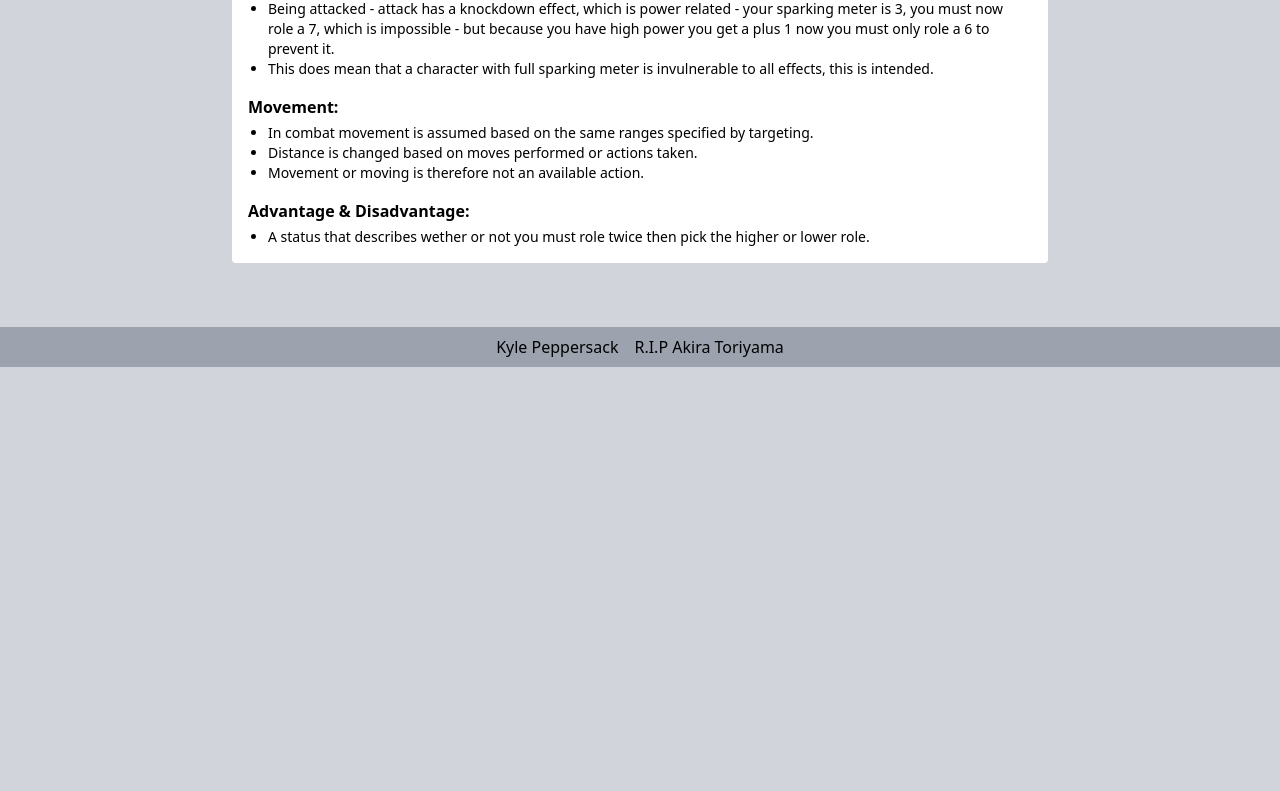
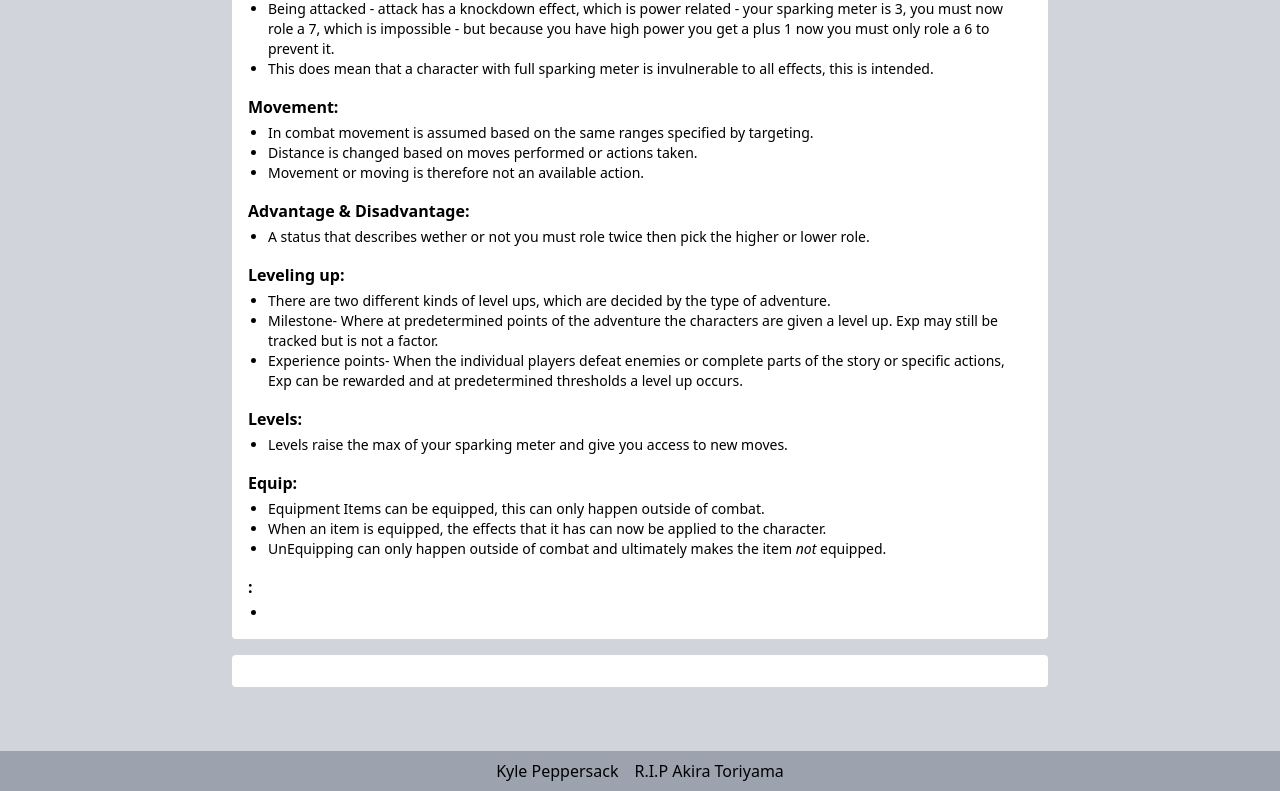
Before and after one commit to KylePep/ddbwiki, a Next.js app: page /rules in a window 1280 px wide. Shown: the part 1961-2752 px from the top of the page. Before the commit the page ends 2328 px from the top, so only its background shows below. Built offline with nearby package versions, Linux system fonts and the light colour scheme.

Commit message:
Created CharacterActions page, and imported it to rules page.

```diff
--- /dev/null
+++ b/app/components/CharacterActions.tsx
@@ -0,0 +1,9 @@
+import React from 'react'
+
+export default function CharacterActions() {
+  return (
+    <div className='bg-white p-4 rounded'>
+
+    </div>
+  )
+}
--- a/app/components/CharacterAttributes.tsx
+++ b/app/components/CharacterAttributes.tsx
@@ -113,6 +113,38 @@ export default function CharacterAttributes() {
         </ul>
       </div>
 
+      <div>
+        <p className='font-bold mb-1'>Leveling up:</p>
+        <ul className='list-disc text-sm'>
+          <li>There are two different kinds of level ups, which are decided by the type of adventure.</li>
+          <li>Milestone- Where at predetermined points of the adventure the characters are given a level up. Exp may still be tracked but is not a factor.</li>
+          <li>Experience points- When the individual players defeat enemies or complete parts of the story or specific actions, Exp can be rewarded and at predetermined thresholds a level up occurs. </li>
+        </ul>
+      </div>
+
+      <div>
+        <p className='font-bold mb-1'>Levels:</p>
+        <ul className='list-disc text-sm'>
+          <li>Levels raise the max of your sparking meter and give you access to new moves.</li>
+        </ul>
+      </div>
+
+      <div>
+        <p className='font-bold mb-1'>Equip:</p>
+        <ul className='list-disc text-sm'>
+          <li>Equipment Items can be equipped, this can only happen outside of combat.</li>
+          <li>When an item is equipped, the effects that it has can now be applied to the character.</li>
+          <li>UnEquipping can only happen outside of combat and ultimately makes the item <i>not</i> equipped.</li>
+        </ul>
+      </div>
+
+      <div>
+        <p className='font-bold mb-1'>:</p>
+        <ul className='list-disc text-sm'>
+          <li></li>
+        </ul>
+      </div>
+
     </div>
 
     </div>
--- a/app/rules/page.tsx
+++ b/app/rules/page.tsx
@@ -1,21 +1,17 @@
 'use client'
 
 import React from 'react'
-import Dice from '../components/Dice'
 import CharacterStats from '../components/CharacterStats'
-import SpecialResources from '../components/SpecialResources'
-import SparkingMeter from '../components/SparkingMeter'
 import CharacterAttributes from '../components/CharacterAttributes'
+import CharacterActions from '../components/CharacterActions'
 
 export default function page() {
   return (
     <div>
       <div className='grid gap-4 grid-cols-1'>
-      {/* <Dice/> */}
       <CharacterStats/>
       <CharacterAttributes/>
-      {/* <SparkingMeter/> */}
-      {/* <SpecialResources/> */}
+      <CharacterActions />
       </div>
     </div>
   )
--- a/shared/constants/data.json
+++ b/shared/constants/data.json
@@ -120,7 +120,7 @@
       "name": "greatApe",
       "displayName": "Great Ape",
       "type": "transformation",
-      "subType": "origin",
+      "subType": "saiyan",
       "useable": ["saiyan", "halfSaiyan"],
       "reqParams": ["fullMoon", "hasTail"],
       "upkeep": ["hasTail", "fullMoon"],
@@ -136,7 +136,7 @@
       "name": "superSaiyan",
       "displayName": "Super Saiyan",
       "type": "form",
-      "subType": "origin",
+      "subType": "saiyan",
       "useable": ["saiyan", "halfSaiyan"],
       "reqParams": ["sparking6"],
       "upkeep": ["optional", "1SparkPerTurn", "sparkingGTE4"],
@@ -152,7 +152,7 @@
       "name": "potentialUnlocked",
       "displayName": "Potential Unlocked",
       "type": "powerUp",
-      "subType": "elder",
+      "subType": "namekian",
       "useable": ["all"],
       "reqParams": ["sparking4"],
       "upkeep": ["none"],
```
